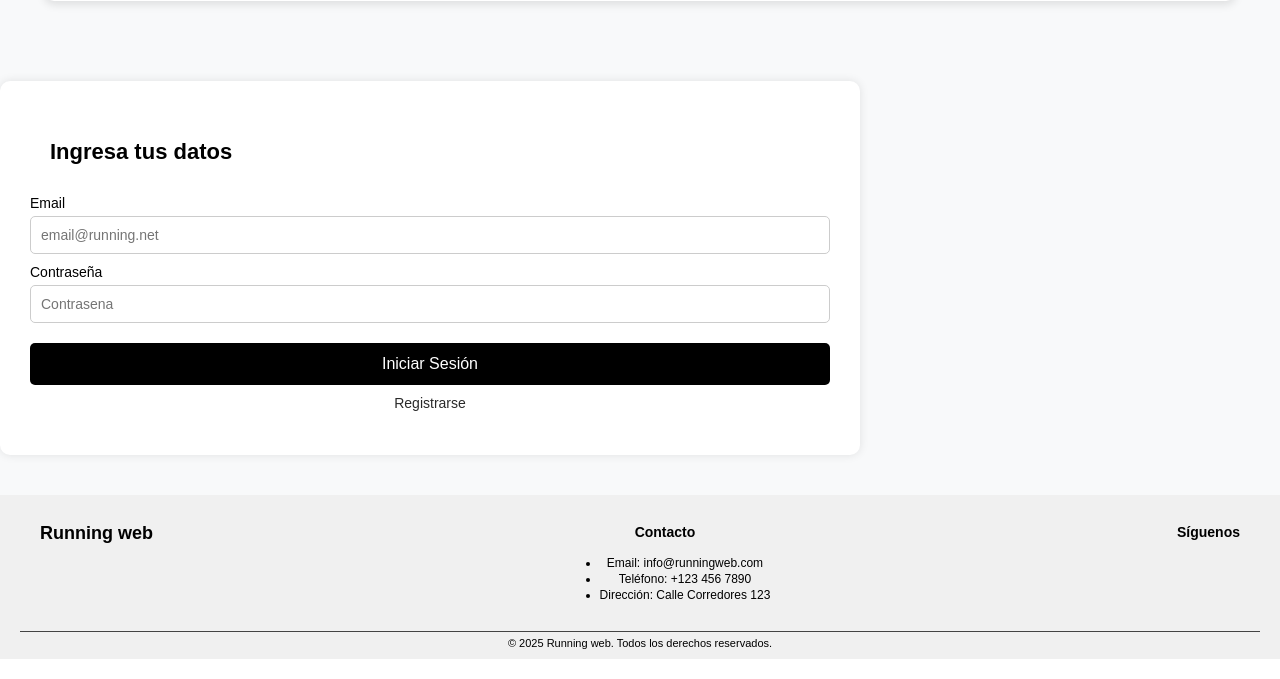
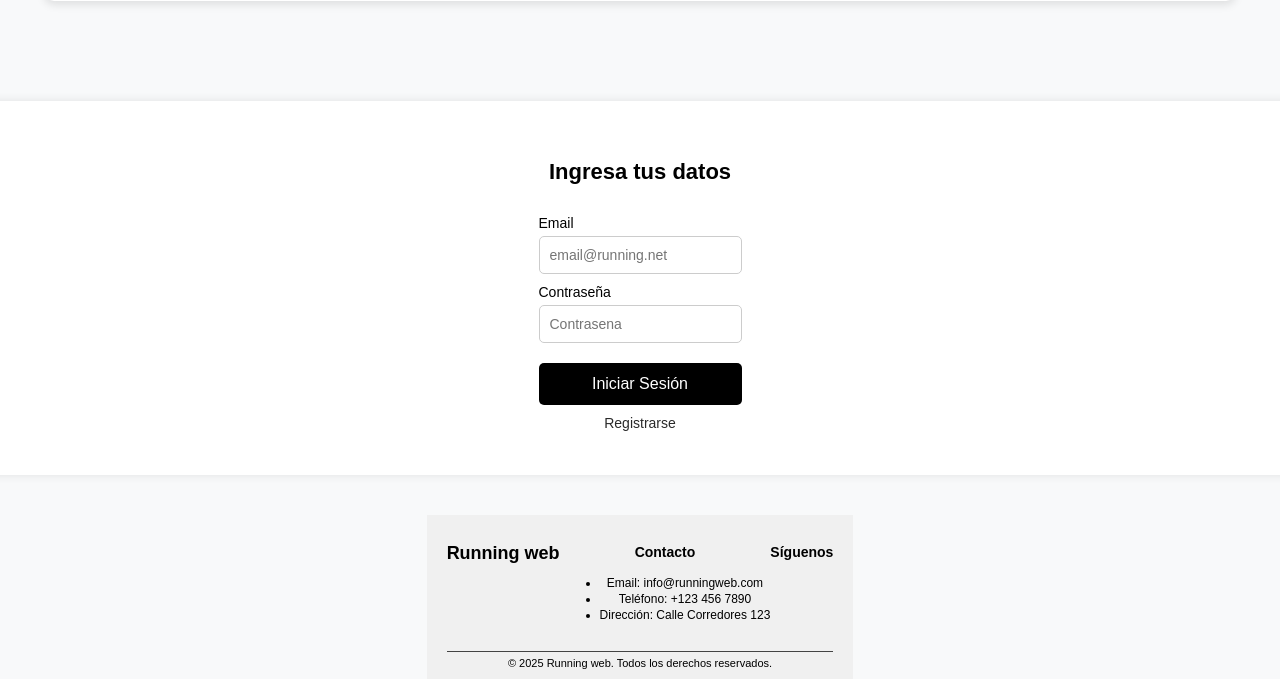
Before and after one commit to faritteranacosta/Running-Web, a PHP site: page / in a window 1280 px wide. Shown: the part 585-1264 px from the top of the page. Run offline with PHP 8.4, Linux system fonts and the light colour scheme.

Commit message:
Refactor CSS links and improve layout for registration and login pages

```diff
--- a/view/css/footer.css
+++ b/view/css/footer.css
@@ -1,4 +1,3 @@
-
 footer {
     background-color: #f0f0f0;
     color: #000000;
--- a/view/css/registrarse.css
+++ b/view/css/registrarse.css
@@ -1,6 +1,10 @@
 body {
     background-color: #ffffff;
     text-align: center;
+    display: flex;
+    flex-direction: column;
+    align-items: center;
+    justify-content: center;
 }
 
 img {
@@ -83,11 +87,15 @@ h1, h2 {
 }
 
 .form-container {
+    display: flex;
+    flex-direction: column;
+    align-items: center;
+    justify-content: center;
     background: white;
     padding: 30px;
     border-radius: 10px;
     box-shadow: 0 0 10px rgba(0, 0, 0, 0.1);
-    width: 800px;
+    width: 100%;
     margin-top: 80px; /* Espacio arriba para dejar la distancia deseada */
     text-align: center;
 }
--- a/view/iniciar_sesion.html
+++ b/view/iniciar_sesion.html
@@ -6,10 +6,10 @@
 
     <meta charset="UTF-8">
     <meta name="viewport" content="width=device-width, initial-scale=1.0">
-    <link rel="stylesheet" type="text/css" href="/css/registrarse.css" />
-    <link rel="stylesheet" type="text/css" href="/css/footer.css">
-    <link rel="stylesheet" type="text/css" href="/css/style.css" />
-    <link rel="icon" href="/assets/img/icon.ico" type="image/x-icon">
+    <link rel="stylesheet" type="text/css" href="./css/registrarse.css">
+    <link rel="stylesheet" type="text/css" href="./css/footer.css">
+    <link rel="stylesheet" type="text/css" href="./css/style.css">
+    <link rel="icon" href="./assets/img/icon.ico" type="image/x-icon">
     <title>Inicio de sesion</title>
 </head>
 
@@ -52,10 +52,6 @@
         </div>
         <img src="/assets/img/runner3.png" alt="Imagen del evento">
     </div>
-
-
-    </section>
-
 
     <div class="form-container">
         <h2>Ingresa tus datos</h2>
```
Also changed, not shown: view/registrarse.html (+4 -4 lines).
